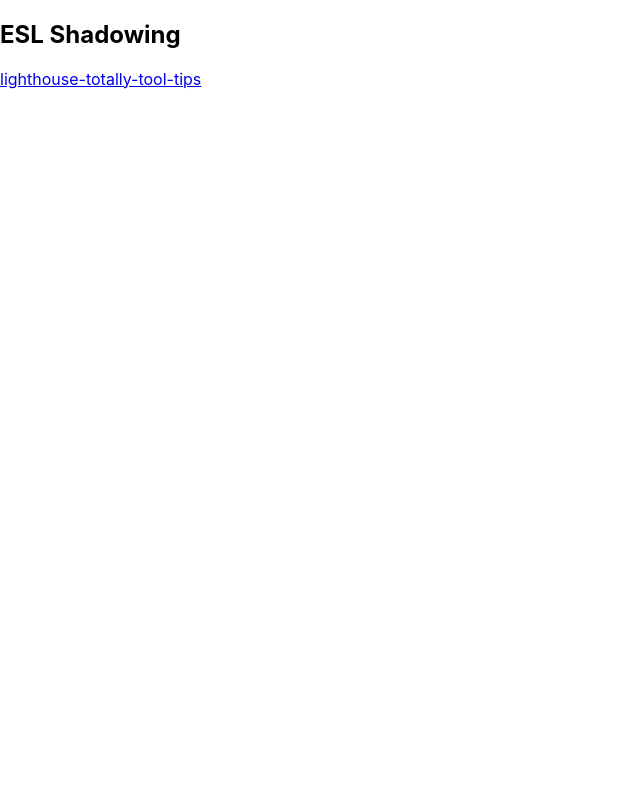
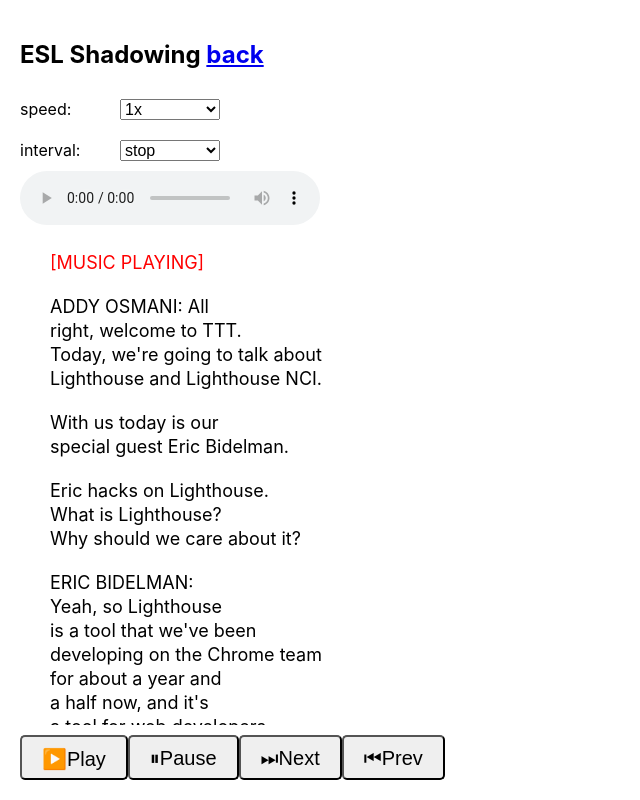
Before and after one commit to meikidd/esl-shadowing, a React (Create React App) app: page /audio/lighthouse-totally-tool-tips in a window 1280 px wide. Shown: the whole page, without its empty margins (0-640 px from the left). Built offline with nearby package versions, Linux system fonts and the light colour scheme.

Commit message:
finish shadowing page

```diff
--- a/src/RestAPI.js
+++ b/src/RestAPI.js
@@ -31,5 +31,8 @@
   },
   getSubtitle(id) {
     return api('get', `/resources/${id}/subtitle.json`);
+  },
+  getMergedSubtitle(id) {
+    return api('get', `/resources/${id}/merged.json`);
   }
 };
--- a/src/Shadowing.jsx
+++ b/src/Shadowing.jsx
@@ -1,14 +1,190 @@
 import React from 'react';
 import { Link } from 'react-router-dom';
+import RestAPI from './RestAPI';
 
 class Shadowing extends React.Component {
+  state = {
+    subtitles: [],
+    current: 0,
+    countdownStyle: {}
+  };
+  interval = -1;
+  countdownTimer = null;
+  playerRef = React.createRef();
+
+  async componentDidMount() {
+    // fetch data
+    const id = this.props.match.params.id;
+    const subtitles = await RestAPI.getMergedSubtitle(id);
+    this.setState({ subtitles });
+
+    // handle timeupdate
+    this.playerRef.current.addEventListener('timeupdate', this.onTimeUpdate);
+  }
+  componentWillUnmount() {
+    this.playerRef.current.removeEventListener('timeupdate', this.onTimeUpdate);
+  }
+
+  onTimeUpdate = () => {
+    const player = this.playerRef.current;
+    const currentTime = player.currentTime;
+    const interval = this.interval;
+    const subtitles = this.state.subtitles;
+    const subtitle = subtitles[this.state.current];
+
+    if (interval && currentTime >= subtitle.endTime && !this.countdownTimer) {
+      // player.currentTime -= 0.3;
+      player.pause();
+
+      // start count down
+      if (interval > 0) {
+        const countdownDuration =
+          interval * (subtitle.endTime - subtitle.startTime) * 1000;
+        this.countdownTimer = setTimeout(() => {
+          this.play();
+          this.stopCountdown();
+        }, countdownDuration);
+        this.startCountdown(countdownDuration);
+      }
+    }
+
+    // update current
+    let current;
+    subtitles.forEach((subtitle, i) => {
+      if (currentTime > subtitle.startTime && currentTime < subtitle.endTime) {
+        current = i;
+      }
+    });
+    if (current) {
+      this.setState({ current });
+    }
+  };
+  startCountdown(duration) {
+    this.setState({
+      countdownStyle: {
+        width: '0%',
+        visibility: 'visible',
+        transitionDuration: `${duration / 1000}s`
+      }
+    });
+  }
+  stopCountdown() {
+    this.setState({ countdownStyle: {} });
+    clearTimeout(this.countdownTimer);
+    this.countdownTimer = null;
+  }
+  play = () => {
+    this.stopCountdown();
+    this.playerRef.current.play();
+  };
+  onPlaySentenceClick = i => {
+    const subtitle = this.state.subtitles[i];
+    this.playerRef.current.currentTime = subtitle.startTime;
+    this.setState({ current: i }, () => {
+      this.play();
+    });
+  };
+  onPlayNextClick = () => {
+    const current = this.state.current + 1;
+    if (current >= this.state.subtitles.length) return;
+
+    this.onPlaySentenceClick(current);
+  };
+  onPlayPrevClick = () => {
+    const current = this.state.current - 1;
+    if (current < 0) return;
+
+    this.onPlaySentenceClick(current);
+  };
+  onPauseClick = () => {
+    this.stopCountdown();
+    this.playerRef.current.pause();
+  };
+  onPlaySpeedChange = e => {
+    const value = e.currentTarget.value;
+    this.playerRef.current.playbackRate = value;
+  };
+  onIntervalChange = e => {
+    this.interval = parseInt(e.currentTarget.value);
+  };
   render() {
     const id = this.props.match.params.id;
+    const subtitles = this.state.subtitles;
+    const current = this.state.current;
 
     return (
       <div className="views-shadowing">
-        <h2>ESL Shadowing</h2>
-        <Link to={`/subtitle/${id}`}>{id}</Link>
+        <h2>
+          ESL Shadowing <Link to="/">back</Link>
+        </h2>
+        <div className="settings">
+          <div className="settings-field">
+            <span>speed:</span>
+            <select defaultValue={1} onChange={this.onPlaySpeedChange}>
+              <option value={0.6}>0.6x</option>
+              <option value={0.8}>0.8x</option>
+              <option value={1}>1x</option>
+              <option value={1.5}>1.5x</option>
+            </select>
+          </div>
+          <div className="settings-field">
+            <span>interval:</span>
+            <select defaultValue={-1} onChange={this.onIntervalChange}>
+              <option value={-1}>stop</option>
+              <option value={0}>dont stop</option>
+              <option value={2}>2x</option>
+              <option value={3}>3x</option>
+              <option value={5}>5x</option>
+            </select>
+          </div>
+        </div>
+        <div className="player">
+          <audio
+            controls
+            ref={this.playerRef}
+            src={`/resources/${id}/audio.mp3`}
+          />
+        </div>
+        <div className="countdown-bar" style={this.state.countdownStyle} />
+        <div className="subtitles">
+          {subtitles.map((sentence, i) => (
+            <div
+              key={i}
+              className={`subtitle ${i === current ? 'current' : ''}`}
+              onClick={() => this.onPlaySentenceClick(i)}
+            >
+              {sentence.content.map((content, j) => (
+                <div key={j}>{content}</div>
+              ))}
+            </div>
+          ))}
+        </div>
+        <div className="btns">
+          <button className="btn" onClick={this.play}>
+            <span role="img" aria-label="play">
+              ▶️
+            </span>
+            Play
+          </button>
+          <button className="btn" onClick={this.onPauseClick}>
+            <span role="img" aria-label="pause">
+              ⏸
+            </span>
+            Pause
+          </button>
+          <button className="btn" onClick={this.onPlayNextClick}>
+            <span role="img" aria-label="next">
+              ⏭
+            </span>
+            Next
+          </button>
+          <button className="btn" onClick={this.onPlayPrevClick}>
+            <span role="img" aria-label="previous">
+              ⏮
+            </span>
+            Prev
+          </button>
+        </div>
       </div>
     );
   }
--- a/src/index.css
+++ b/src/index.css
@@ -14,7 +14,8 @@
 }
 
 .views-home,
-.views-subtitle {
+.views-subtitle,
+.views-shadowing {
   padding: 20px;
 }
 .views-home .home-nav a {
@@ -22,7 +23,7 @@
   margin: 10px;
   padding: 10px;
 }
-
+/* subtitle */
 .views-subtitle {
   height: 100vh;
   box-sizing: border-box;
@@ -50,7 +51,6 @@
 .views-subtitle .subtitles .content {
   cursor: pointer;
 }
-
 .views-subtitle .subtitles .merge-up {
   position: absolute;
   top: 50%;
@@ -75,3 +75,72 @@
 .views-subtitle .btns .btn:focus {
   outline: none;
 }
+
+/* shadowing */
+.views-shadowing {
+  height: 100vh;
+  box-sizing: border-box;
+  display: flex;
+  flex-direction: column;
+}
+.views-shadowing h2 {
+  flex: none;
+}
+.views-shadowing .settings .settings-field {
+  display: flex;
+  align-items: center;
+  padding: 10px 0;
+}
+.views-shadowing .settings .settings-field span {
+  width: 100px;
+}
+.views-shadowing .settings .settings-field select {
+  font-size: 16px;
+  width: 100px;
+}
+.views-shadowing .player {
+  flex: none;
+}
+.views-shadowing .countdown-bar {
+  flex: none;
+  height: 2px;
+  background-color: green;
+  transition: width 3s linear;
+  width: 100%;
+  visibility: hidden;
+}
+.views-shadowing .subtitles {
+  flex: auto;
+  overflow: auto;
+}
+.views-shadowing .subtitles .subtitle {
+  margin: 20px 0;
+  padding-left: 30px;
+  position: relative;
+  cursor: pointer;
+  font-size: 18px;
+  line-height: 24px;
+  transition: color 0.3s;
+}
+.views-shadowing .subtitles .subtitle:hover {
+  color: #ff2222;
+}
+.views-shadowing .subtitles .subtitle.current {
+  color: red;
+}
+
+.views-shadowing .btns {
+  flex: none;
+  margin-top: 10px;
+  display: flex;
+}
+.views-shadowing .btns .btn {
+  padding: 10px 20px;
+  font-size: 20px;
+  border-radius: 5px;
+  height: 45px;
+  box-sizing: border-box;
+}
+.views-shadowing .btns .btn:focus {
+  outline: none;
+}
```
Also changed, not shown: 20 other files (tests, documents, lock files or other folders).
